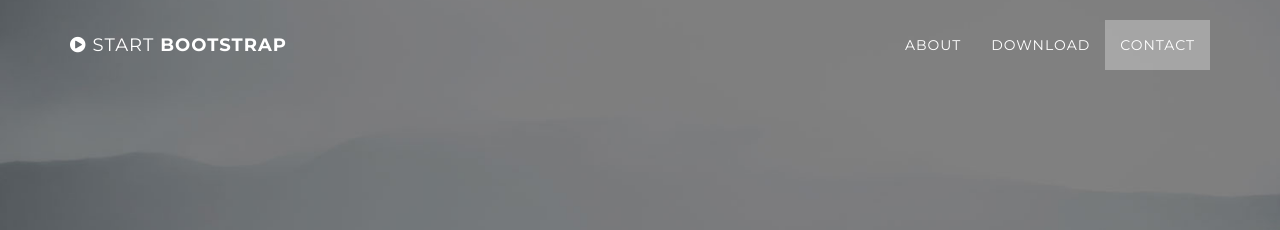
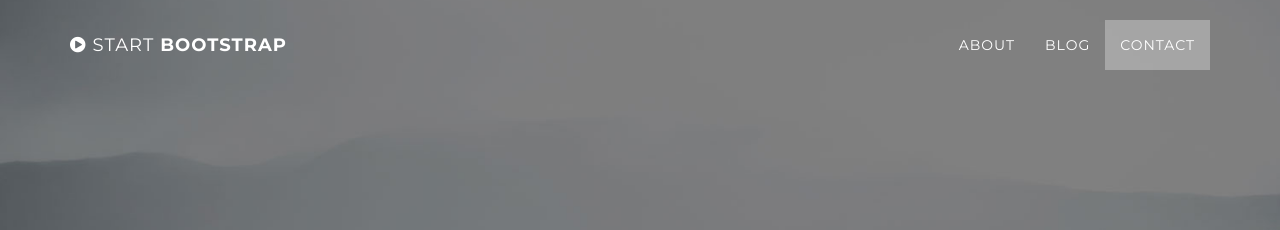
Before and after one commit to melekzurnaci/melekzurnaci.github.io, a Jekyll site: the page built from index.html, in a window 1280 px wide. Shown: the top 230 px of the page. Built offline with Jekyll 4.4.1, drawn with Linux system fonts in a browser that asks for light colours.

Commit message:
Update nav.html

```diff
--- a/_includes/nav.html
+++ b/_includes/nav.html
@@ -21,7 +21,7 @@
                         <a class="page-scroll" href="#about">About</a>
                     </li>
                     <li>
-                        <a class="page-scroll" href="#download">Download</a>
+                        <a class="page-scroll" href="#download">Blog</a>
                     </li>
                     <li>
                         <a class="page-scroll" href="#contact">Contact</a>
```
